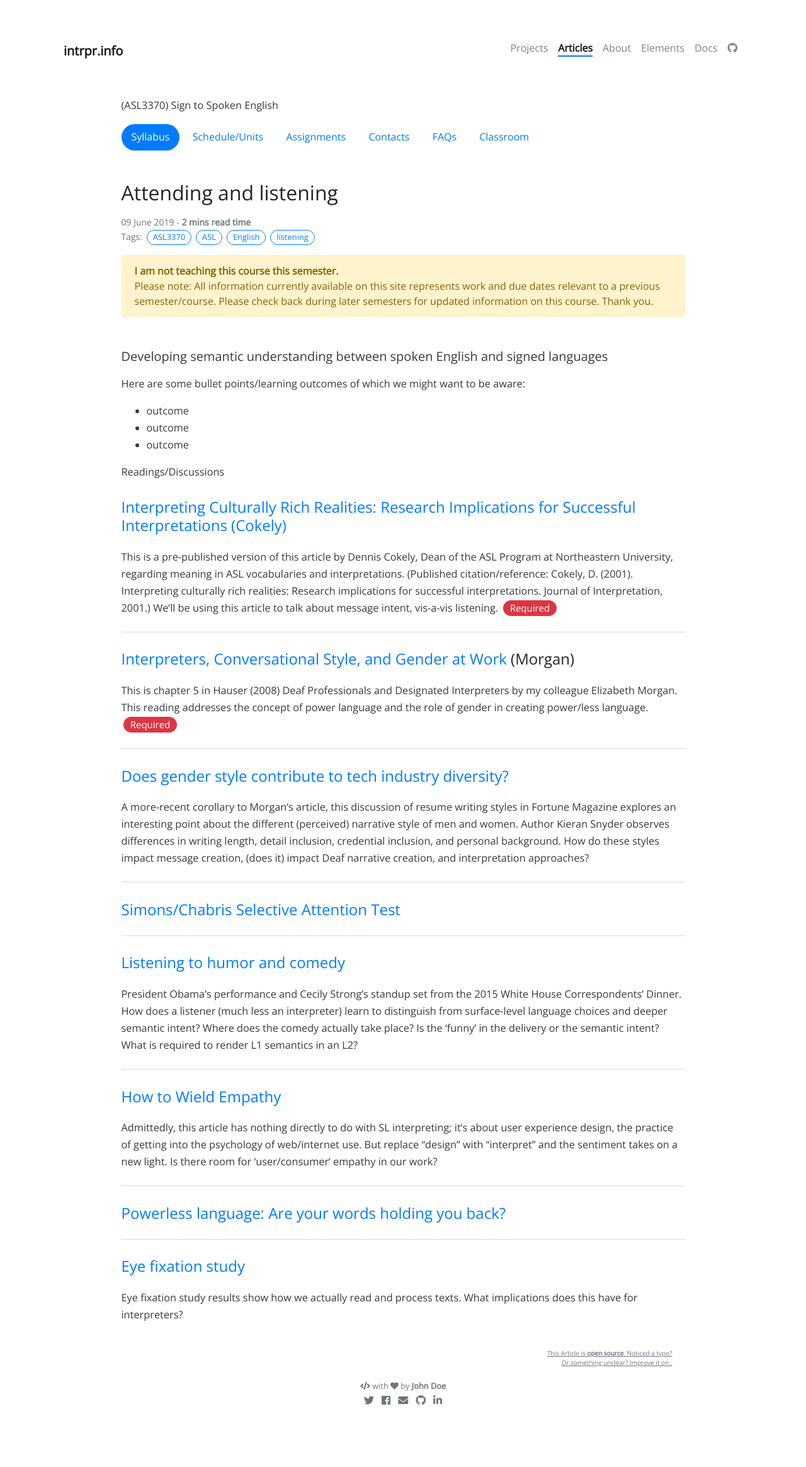
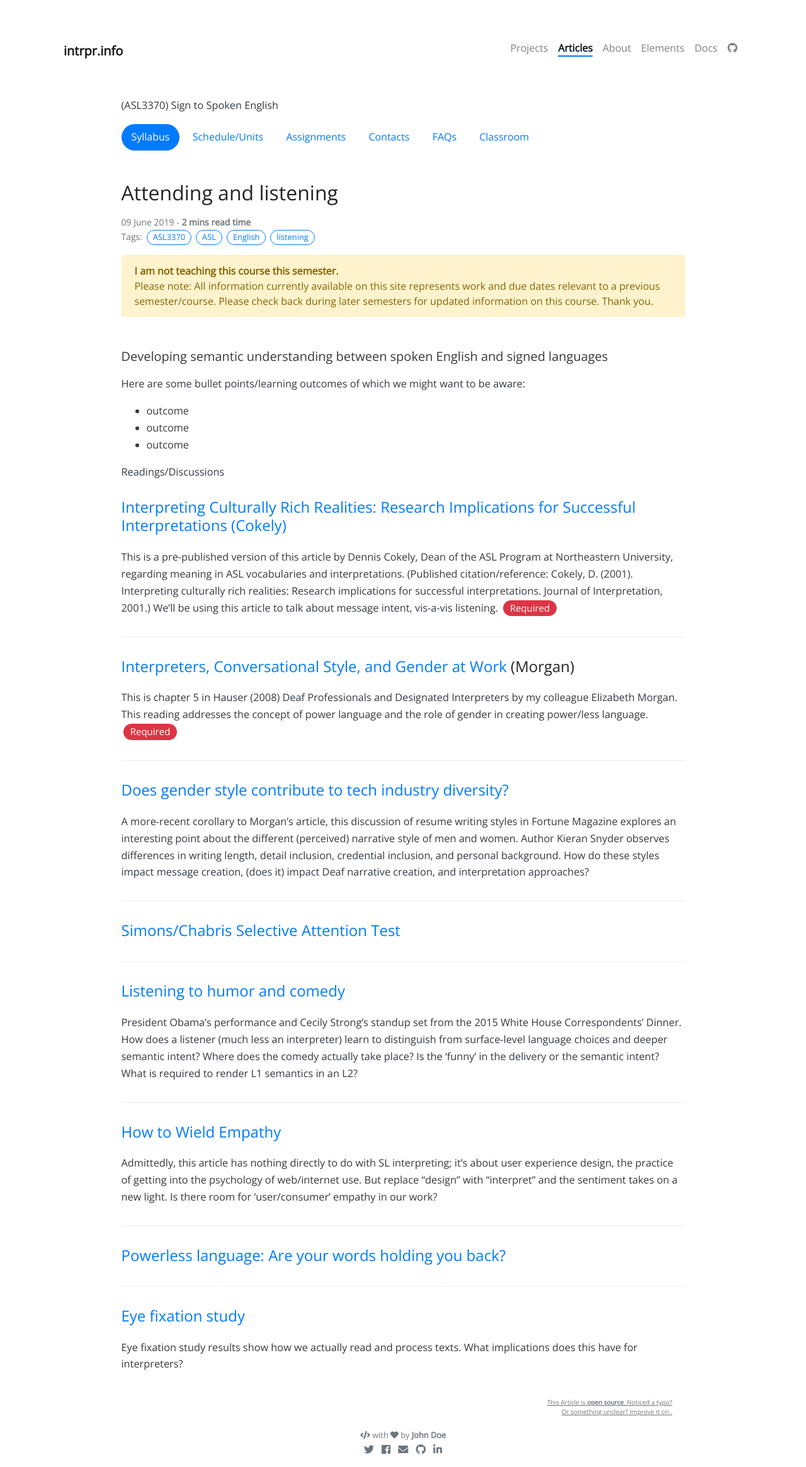
Before and after one commit to intrpr/jekyll-portfol-test, a Jekyll site: the page built from _posts/2019-06-09-attending-and-listening.md, in a window 1280 px wide. Shown: the whole page at 63% size. Built offline with Jekyll 4.4.1, drawn with Linux system fonts in a browser that asks for light colours; nearby versions of some CDN libraries; our own code applies the rules of GitHub Pages for plain Markdown files; comment, search, counter and statistics services are not loaded; before the commit the page ends 2251 px from its top, so only the background shows below that.

Commit message:
Update _articles.scss

```diff
--- a/_sass/_articles.scss
+++ b/_sass/_articles.scss
@@ -85,7 +85,7 @@
         border-radius: 20rem;
     }
 
-    hr { border: 1px solid $separator; border-width: 1px 0 0 0; margin: 1.5em 0; }
+    hr { border: 1px dotted $separator; border-width: 1px 0 0 0; margin: 2em 0; }
 
     img {
         display: block;
```
